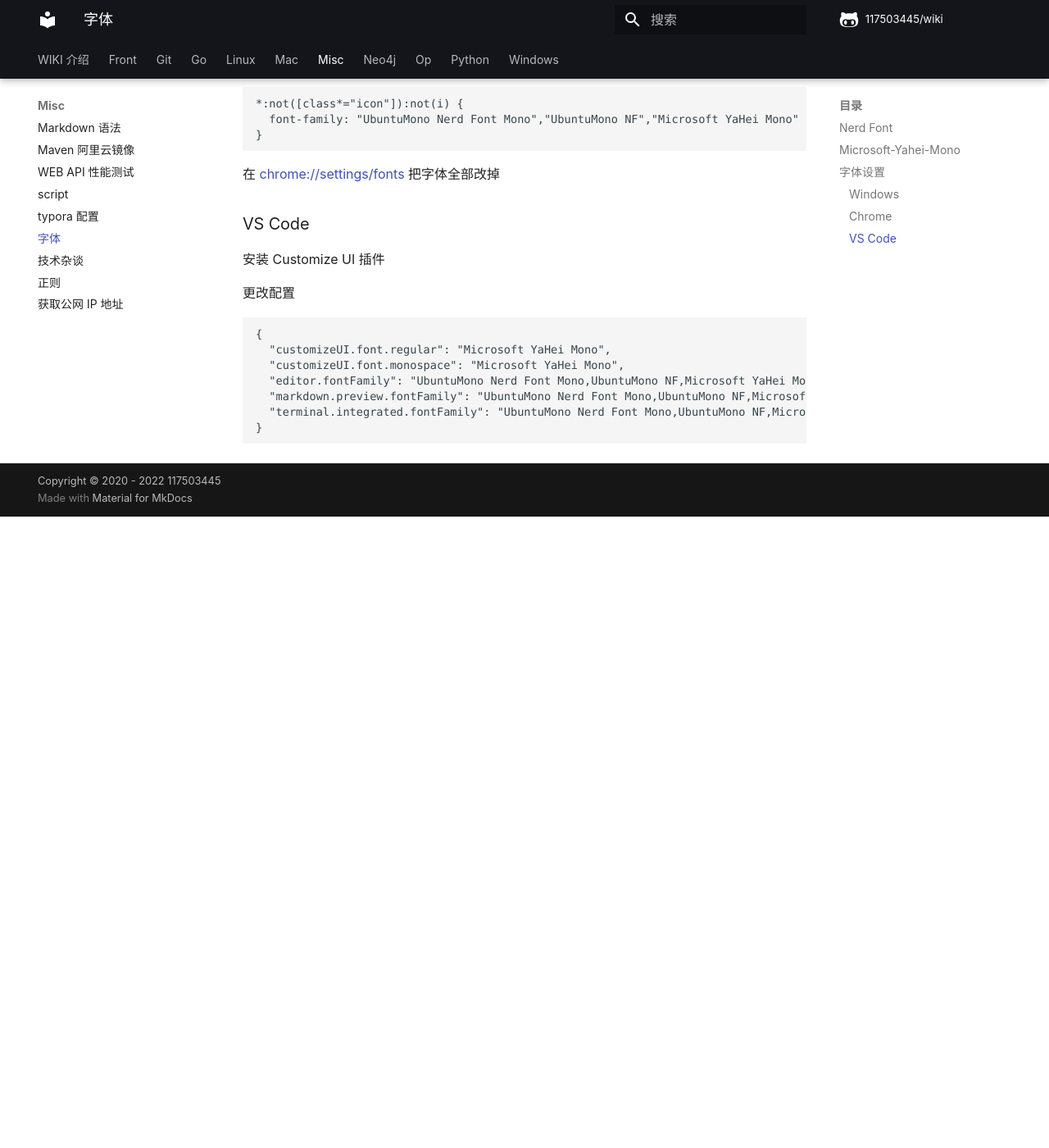
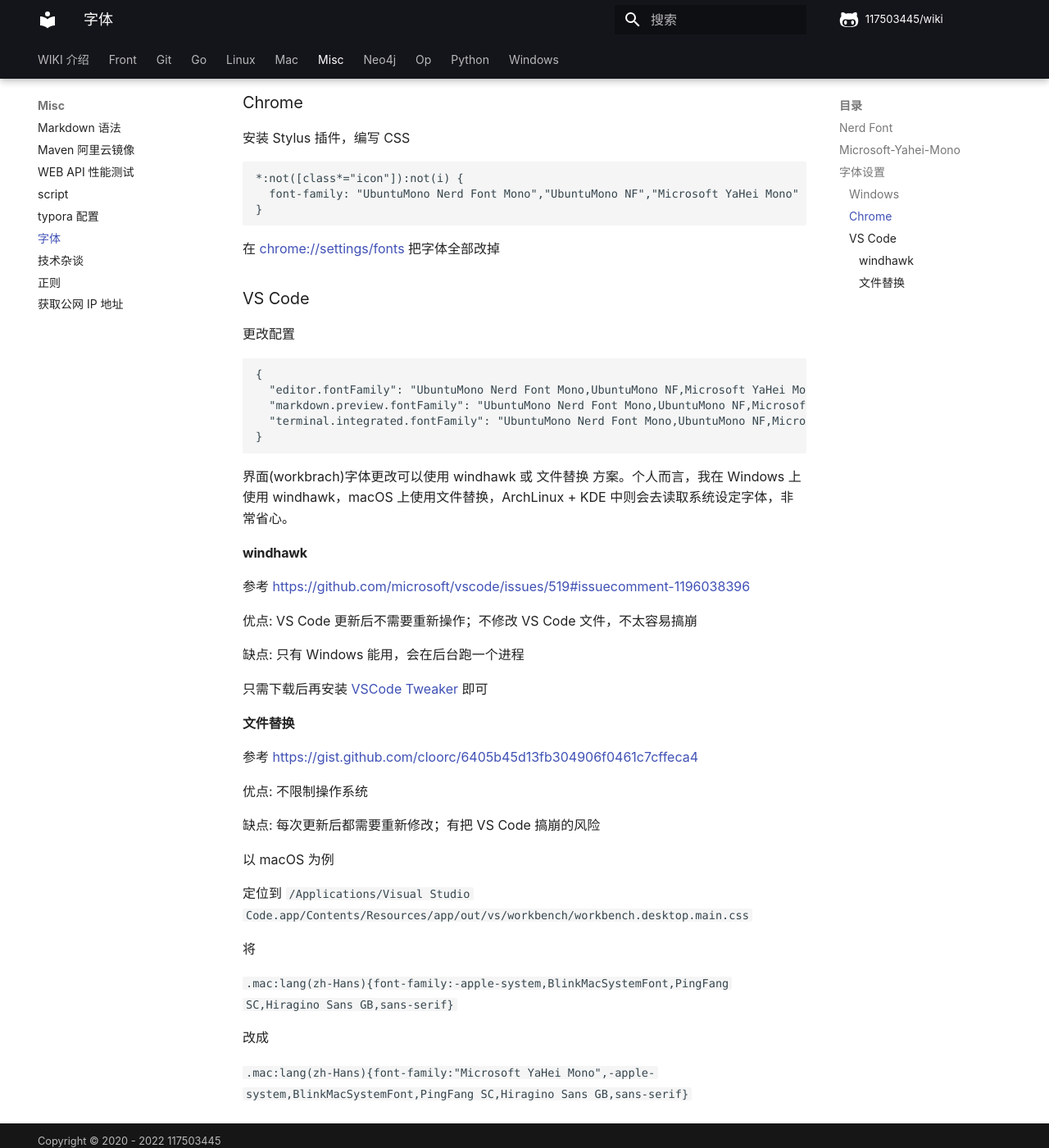
Before and after one commit to 117503445/wiki, an MkDocs documentation site: the page built from docs/misc/字体.md, in a window 1280 px wide and 1400 px high, scrolled down 888 px. Shown: the whole window at 82% size. Built offline with MkDocs 1.6.1 and Material for MkDocs 9.7.7, drawn with Linux system fonts in a browser that asks for light colours; some web fonts are replaced; comment, search, counter and statistics services are not loaded; before the commit the page ends 1518 px from its top, so only the background shows below that; some of the changed text lies outside the part shown.

Commit message:
font
Signed-off-by: 117503445 <t117503445@gmail.com>

````diff
--- a/docs/misc/字体.md
+++ b/docs/misc/字体.md
@@ -2,17 +2,19 @@
  * @Author: HaoTian Qi
  * @Date: 2021-12-16 16:26:29
  * @Description:
- * @LastEditTime: 2022-07-05 22:52:49
+ * @LastEditTime: 2022-12-26 23:53:54
  * @LastEditors: HaoTian Qi
 -->
 
 # 字体
 
+个人对字体的追求是等宽、圆润、饱满。比如 Consolas / 微软雅黑。厌恶衬线字体，如宋体 / Times New Roman 等。不喜欢瘦小的字体，如 等线 / Arial。
+
 ## Nerd Font
 
 优先使用 Nerd Font，在终端对图标具有较好的支持性。
 
-可以前往 <https://www.nerdfonts.com/font-downloads> 进行挑选
+可以前往 <https://www.nerdfonts.com/font-downloads> 进行挑选。
 
 目前我使用 UbuntuMono Nerd Font Mono (英文 + 符号) + Microsoft YaHei Mono (中文)
 
@@ -22,11 +24,11 @@
 
 [Ubuntu Mono Nerd Font Complete Mono.ttf](fonts/Ubuntu Mono Nerd Font Complete Mono.ttf)
 
-能实现 VS Code 下中英文严格等宽，1 个中文字符对应 2 个英文字符
+能实现 VS Code 下中英文严格等宽，1 个中文字符对应 2 个英文字符。
 
 ## Microsoft-Yahei-Mono
 
-一直用着比较舒服的字体
+一直用着比较舒服的字体，中文部分使用微软雅黑，英文部分使用 Consolas。
 
 <https://github.com/chenyium/Microsoft-Yahei-Mono>
 
@@ -34,7 +36,7 @@
 
 ### Windows
 
-使用 noMeiryoUI 进行字体强制替换
+使用 noMeiryoUI 进行系统字体强制替换
 
 ### Chrome
 
@@ -50,16 +52,44 @@
 
 ### VS Code
 
-安装 Customize UI 插件
-
 更改配置
 
 ```json
 {
-  "customizeUI.font.regular": "Microsoft YaHei Mono",
-  "customizeUI.font.monospace": "Microsoft YaHei Mono",
   "editor.fontFamily": "UbuntuMono Nerd Font Mono,UbuntuMono NF,Microsoft YaHei Mono",
   "markdown.preview.fontFamily": "UbuntuMono Nerd Font Mono,UbuntuMono NF,Microsoft YaHei Mono",
   "terminal.integrated.fontFamily": "UbuntuMono Nerd Font Mono,UbuntuMono NF,Microsoft YaHei Mono"
 }
 ```
+
+界面(workbrach)字体更改可以使用 windhawk 或 文件替换 方案。个人而言，我在 Windows 上使用 windhawk，macOS 上使用文件替换，ArchLinux + KDE 中则会去读取系统设定字体，非常省心。
+
+#### windhawk
+
+参考 <https://github.com/microsoft/vscode/issues/519#issuecomment-1196038396>
+
+优点: VS Code 更新后不需要重新操作；不修改 VS Code 文件，不太容易搞崩
+
+缺点: 只有 Windows 能用，会在后台跑一个进程
+
+只需下载后再安装 [VSCode Tweaker](https://windhawk.net/mods/vscode-tweaker) 即可
+
+#### 文件替换
+
+参考 <https://gist.github.com/cloorc/6405b45d13fb304906f0461c7cffeca4>
+
+优点: 不限制操作系统
+
+缺点: 每次更新后都需要重新修改；有把 VS Code 搞崩的风险
+
+以 macOS 为例
+
+定位到 `/Applications/Visual Studio Code.app/Contents/Resources/app/out/vs/workbench/workbench.desktop.main.css`
+
+将
+
+`.mac:lang(zh-Hans){font-family:-apple-system,BlinkMacSystemFont,PingFang SC,Hiragino Sans GB,sans-serif}`
+
+改成
+
+`.mac:lang(zh-Hans){font-family:"Microsoft YaHei Mono",-apple-system,BlinkMacSystemFont,PingFang SC,Hiragino Sans GB,sans-serif}`
````
Also changed, not shown: docs/windows/Windows 环境配置.md (+2 -0 lines).
